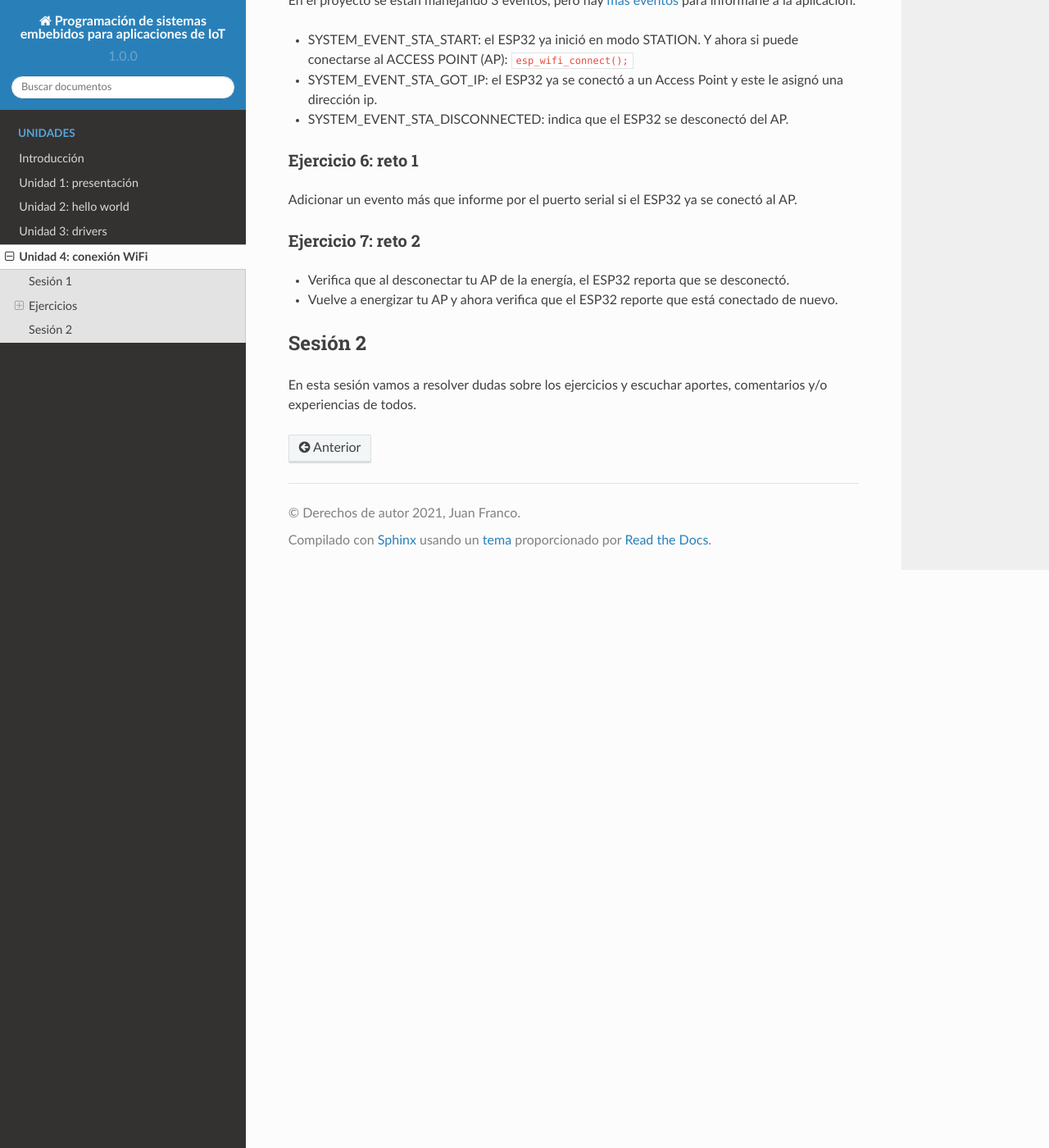
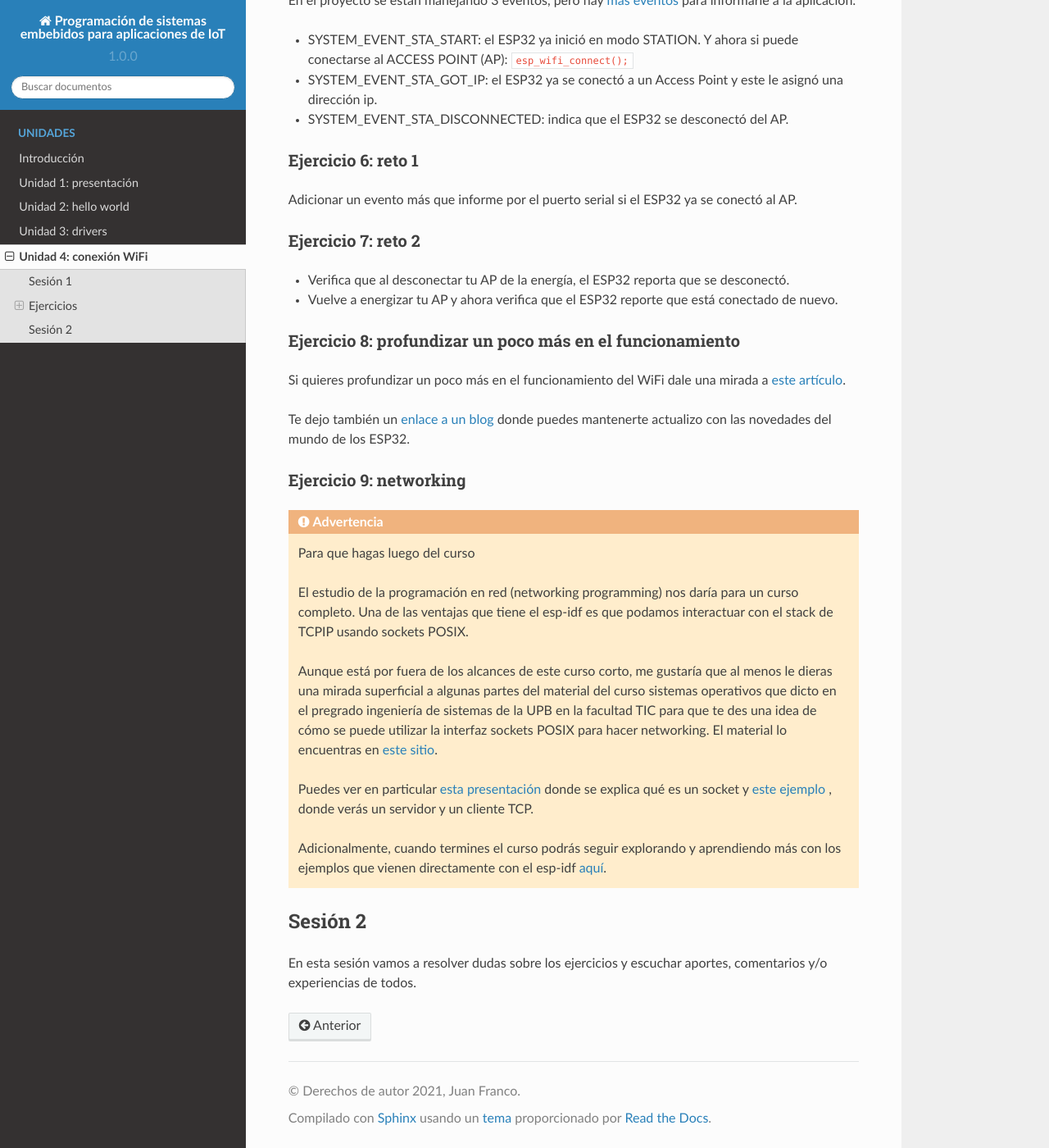
Before and after one commit to juanferfranco/espiot, a Sphinx documentation site: the page built from docs/_unidad4/unidad4.rst, in a window 1280 px wide and 1400 px high, scrolled down 3563 px. Shown: the whole window at 82% size. Built offline with Sphinx 7.4.7 and the Read the Docs theme 2.0.0, drawn with Linux system fonts in a browser that asks for light colours.

Commit message:
add ex 9

```diff
--- a/docs/_unidad4/unidad4.rst
+++ b/docs/_unidad4/unidad4.rst
@@ -193,6 +193,39 @@ Ejercicio 7: reto 2
 * Vuelve a energizar tu AP y ahora verifica que el ESP32 reporte que está conectado
   de nuevo.
 
+Ejercicio 8: profundizar un poco más en el funcionamiento
+^^^^^^^^^^^^^^^^^^^^^^^^^^^^^^^^^^^^^^^^^^^^^^^^^^^^^^^^^^^
+
+Si quieres profundizar un poco más en el funcionamiento del WiFi dale una mirada
+a `este artículo <https://medium.com/@mahavirj/esp-idf-wifi-networking-3eaebd11eb43>`__.
+
+Te dejo también un `enlace a un blog <https://medium.com/the-esp-journal>`__ donde puedes
+mantenerte actualizo con las novedades del mundo de los ESP32.
+
+Ejercicio 9: networking
+^^^^^^^^^^^^^^^^^^^^^^^^
+
+.. warning:: Para que hagas luego del curso
+
+    El estudio de la programación en red (networking programming) nos daría
+    para un curso completo. Una de las ventajas que tiene el esp-idf es que podamos
+    interactuar con el stack de TCPIP usando sockets POSIX.
+
+    Aunque está por fuera de los alcances de este curso corto, me gustaría que al
+    menos le dieras una mirada superficial a algunas partes del material
+    del curso sistemas operativos que dicto en el pregrado ingeniería de sistemas
+    de la UPB en la facultad TIC para que te des una idea de cómo se puede utilizar
+    la interfaz sockets POSIX para hacer networking. El material lo encuentras en
+    `este sitio <https://sistemasoperativos.readthedocs.io/es/v2020.20/_semana15/semana15.html>`__.
+
+    Puedes ver en particular `esta presentación <https://sistemasoperativos.readthedocs.io/es/v2020.20/_semana15/semana15.html#ejemplo>`__
+    donde se explica qué es un socket y `este ejemplo <https://sistemasoperativos.readthedocs.io/es/v2020.20/_semana15/semana15.html#ejemplo>`__
+    , donde verás un servidor y un cliente TCP.
+
+    Adicionalmente, cuando termines el curso podrás seguir explorando y aprendiendo más con los
+    ejemplos que vienen directamente con el esp-idf
+    `aquí <https://github.com/espressif/esp-idf/tree/master/examples/protocols/sockets>`__.
+
 Sesión 2
 -----------
 
```
